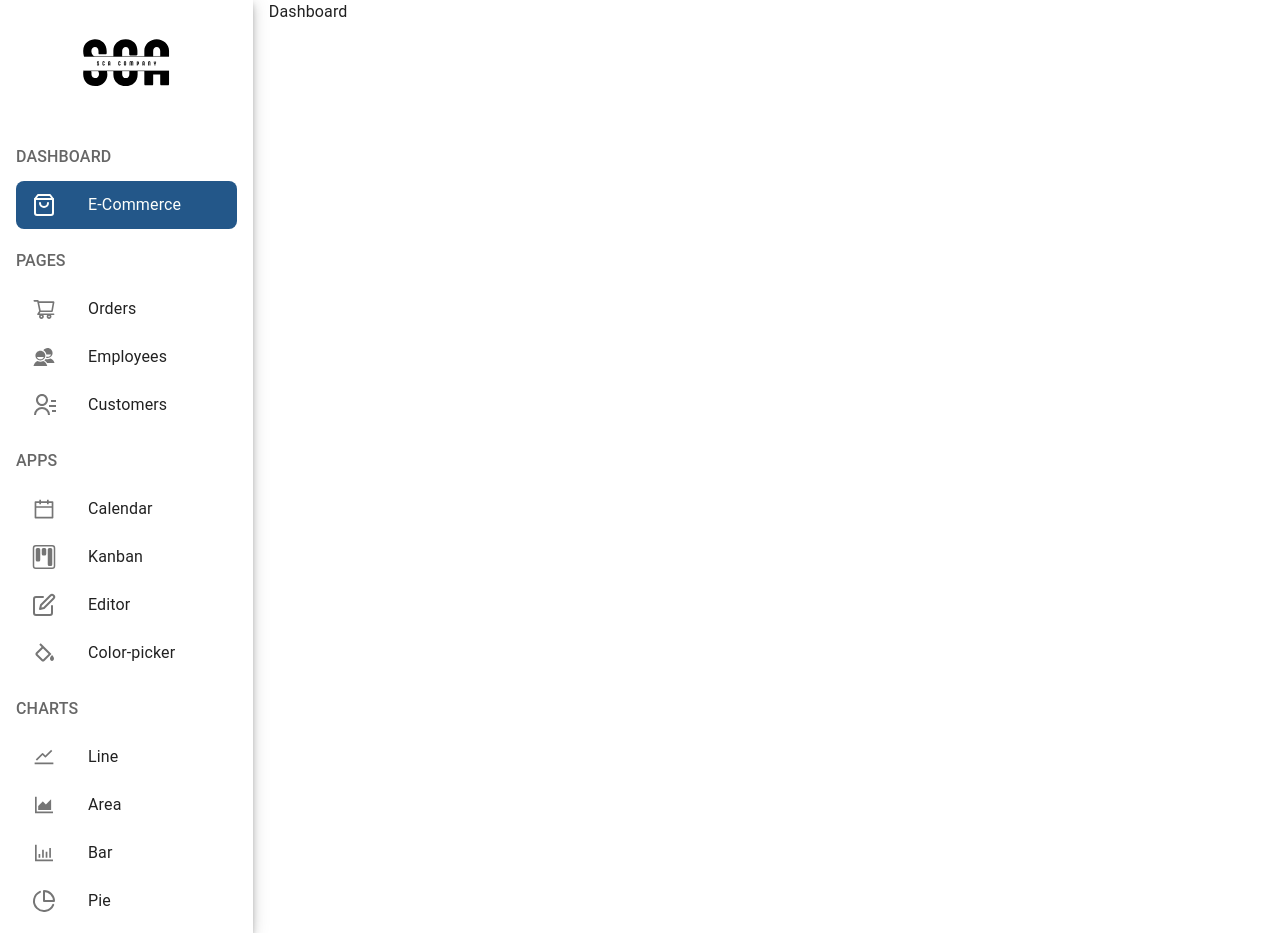
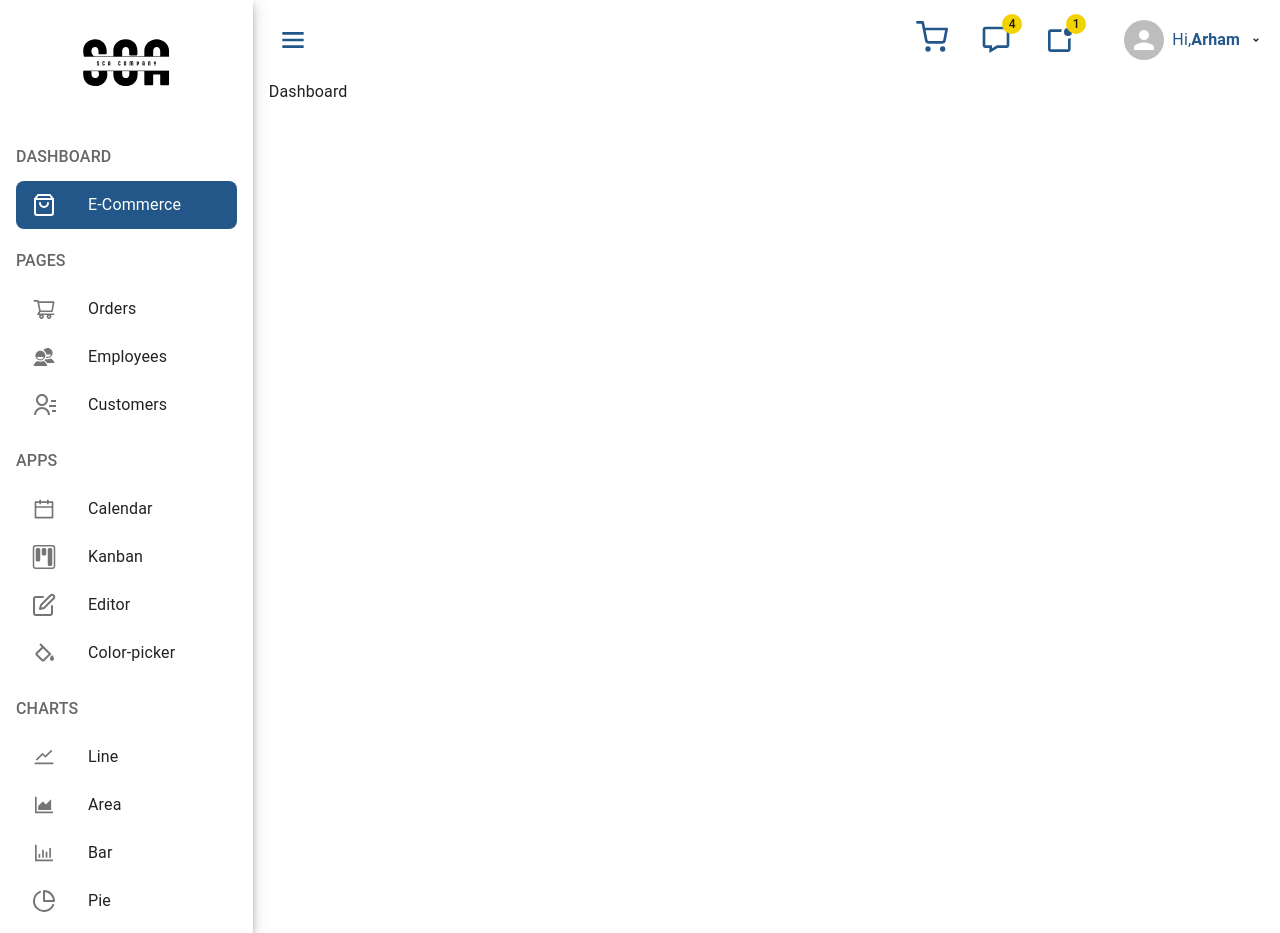
Before and after one commit to arhamsc/admin-dashboard-syncfusion, a React (Vite) app: page /e-commerce in a window 1280 px wide. Built offline with nearby package versions, Linux system fonts and the light colour scheme.

Commit message:
Added sidebar closing functionality

```diff
--- a/index.html
+++ b/index.html
@@ -4,7 +4,7 @@
     <meta charset="UTF-8" />
     <link rel="icon" type="image/svg+xml" href="/vite.svg" />
     <meta name="viewport" content="width=device-width, initial-scale=1.0" />
-    <title>Vite + React + TS</title>
+    <title>SCA Company</title>
   </head>
   <body>
     <div id="root"></div>
--- a/src/App.tsx
+++ b/src/App.tsx
@@ -1,5 +1,5 @@
 import { Navigate, Route, Routes } from 'react-router-dom';
-import { SideBar } from './components';
+import { NavBar, SideBar } from './components';
 import './App.css';
 import { useContext } from 'react';
 import { AppContext } from './context/AppContext';
@@ -25,8 +25,16 @@ function App() {
     return (
         <>
             <Stack direction={'row'} spacing={2} justifyContent="space-between">
-                <Box flex={1}>{sideBarOpen ? <SideBar /> : <></>}</Box>
-                <Box flex={4}>
+                {sideBarOpen ? (
+                    <Box flex={1}>
+                        {' '}
+                        <SideBar />{' '}
+                    </Box>
+                ) : (
+                    <></>
+                )}
+                <Box flex={4} pl={!sideBarOpen ? 4 : 0}>
+                    <NavBar />
                     <Routes>
                         {/* Dashboard */}
                         <Route
--- /dev/null
+++ b/src/components/Layout/NavBar/NavBar.tsx
@@ -0,0 +1,77 @@
+import {
+    Avatar,
+    Badge,
+    Grid,
+    IconButton,
+    Stack,
+    styled,
+    Typography,
+    useTheme,
+} from '@mui/material';
+import { useContext } from 'react';
+import { BiMenu, BiMessage, BiNotification } from 'react-icons/bi';
+import { FiShoppingCart } from 'react-icons/fi';
+import { RiArrowDropDownLine } from 'react-icons/ri';
+import { AppContext } from '../../../context/AppContext';
+
+const NavIcon = styled(IconButton)(({ theme }) => ({
+    fontSize: '2rem',
+    color: theme.palette.quaternary.main,
+}));
+
+const NavBar = () => {
+    const theme = useTheme();
+    const toggleSideBar = useContext(AppContext).toggleSideBar;
+
+    return (
+        <Grid
+            container
+            justifyContent="space-between"
+            spacing={4}
+            py={2}
+            alignItems="center">
+            <Grid item flex={1}>
+                {/* Can ignore quaternary error as i have merged my own interface */}
+                <IconButton onClick={() => toggleSideBar((active) => !active)}>
+                    <BiMenu
+                        fontSize={'2rem'}
+                        color={theme.palette.quaternary.main.toString()}
+                    />
+                </IconButton>
+            </Grid>
+            <Grid item>
+                <FiShoppingCart
+                    fontSize={'2rem'}
+                    color={theme.palette.quaternary.main.toString()}
+                />
+            </Grid>
+            <Grid item>
+                <Badge badgeContent={4} color="secondary">
+                    <BiMessage
+                        fontSize={'2rem'}
+                        color={theme.palette.quaternary.main.toString()}
+                    />
+                </Badge>
+            </Grid>
+            <Grid item>
+                <Badge badgeContent={1} color="secondary">
+                    <BiNotification
+                        fontSize={'2rem'}
+                        color={theme.palette.quaternary.main.toString()}
+                    />
+                </Badge>
+            </Grid>
+            <Grid item>
+                <Stack direction="row" alignItems={'center'} spacing={1} px={2}>
+                    <Avatar />
+                    <Typography color="quaternary.main">
+                        Hi,<b>Arham</b>{' '}
+                    </Typography>
+                    <RiArrowDropDownLine />
+                </Stack>
+            </Grid>
+        </Grid>
+    );
+};
+
+export default NavBar;
--- a/src/components/SideBar/SideBar.tsx
+++ b/src/components/Layout/SideBar/SideBar.tsx
@@ -9,8 +9,8 @@ import {
 } from '@mui/material';
 import { Key, ReactNode } from 'react';
 import { NavLink } from 'react-router-dom';
-import Logo from '../../assets/Logo.svg';
-import { links } from '../../data/dummyData';
+import Logo from '../../../assets/Logo.svg';
+import { links } from '../../../data/dummyData';
 import { activeListItemButtonStyle, listSubHeaderStyle } from './styles'; //New way of importing in V5 of MUI
 
 const SideBar = () => {
--- a/src/components/index.tsx
+++ b/src/components/index.tsx
@@ -1 +1,2 @@
-export {default as SideBar} from './SideBar/SideBar';
+export {default as SideBar} from './Layout/SideBar/SideBar';
+export {default as NavBar} from './Layout/NavBar/NavBar';
--- a/src/context/AppContext.tsx
+++ b/src/context/AppContext.tsx
@@ -3,19 +3,17 @@ import { ContextType } from '../data/models/context';
 
 const initialContext: ContextType = {
     sideBarOpen: false,
-    toggleSideBar: () => null,
+    toggleSideBar: (menuOpen: Boolean) => Boolean,
 };
 
 export const AppContext = createContext<ContextType>(initialContext);
 
 const AppContextProvider: FC<{ children: ReactNode }> = ({ children }) => {
-    const [sideBar, setSideBar] = useState(true);
-
-    const toggleSideBarHandler = () => setSideBar((prevVal) => !prevVal);
+    const [sideBar, setSideBar] = useState<Boolean>(true);
 
     const appState: ContextType = {
-        sideBarOpen: true,
-        toggleSideBar: toggleSideBarHandler,
+        sideBarOpen: sideBar,
+        toggleSideBar: setSideBar,
     };
     return (
         <AppContext.Provider value={appState}>{children} </AppContext.Provider>
--- a/src/context/MUITheme.tsx
+++ b/src/context/MUITheme.tsx
@@ -1,18 +1,18 @@
-import { createTheme, Palette } from '@mui/material';
+import { createTheme } from '@mui/material/styles';
 
-//Below code is to extend the interface with custom values in typescript
-import '@mui/material/styles/createPalette';
-declare module '@mui/material/styles/createPalette' {
-    interface PaletteOptions {
-        tertiary: {
-            main: String;
-        };
-        quaternary: {
-            main: String,
-            light: String
-        };
-    }
-}
+// //Below code is to extend the interface with custom values in typescript
+// import '@mui/material/styles/createPalette';
+// declare module '@mui/material/styles/createPalette' {
+//     interface PaletteOptions {
+//         tertiary: {
+//             main: String;
+//         };
+//         quaternary: {
+//             main: String;
+//             light: String;
+//         };
+//     }
+// }
 
 const theme = createTheme({
     palette: {
--- a/src/data/models/context.ts
+++ b/src/data/models/context.ts
@@ -1,4 +1,4 @@
 export type ContextType = {
     sideBarOpen: Boolean;
-    toggleSideBar: () => void;
+    toggleSideBar: (menuOpen: Boolean) => void;
 };
--- a/tsconfig.json
+++ b/tsconfig.json
@@ -19,6 +19,6 @@
         "noImplicitThis": true,
         "strictNullChecks": true
     },
-  "include": ["src"],
+    "include": ["src", "./src/types/createPalette.d.ts"],
     "references": [{ "path": "./tsconfig.node.json" }]
 }
```
Also changed, not shown: src/types/createPalette.d.ts (added, +13 -0 lines), src/components/Layout/SideBar/styles.tsx (renamed from src/components/SideBar/styles.tsx). Lines whose indentation alone changed are shown as unchanged.
